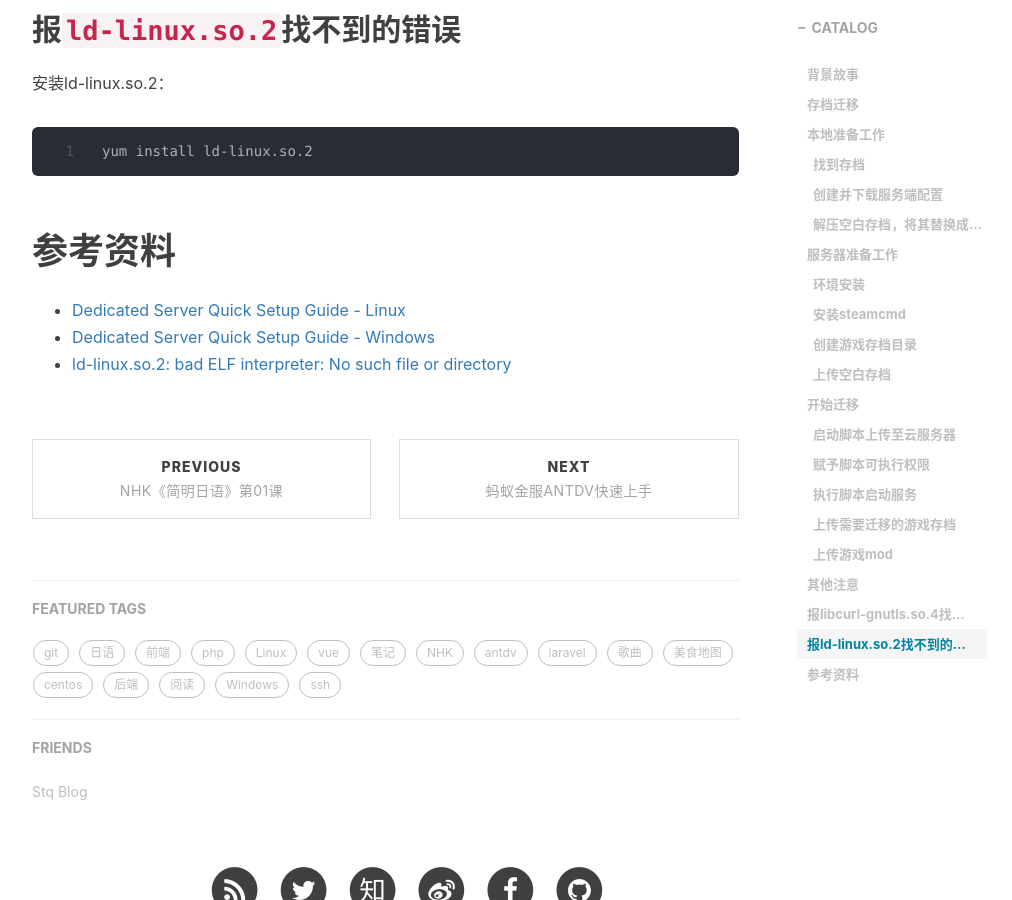
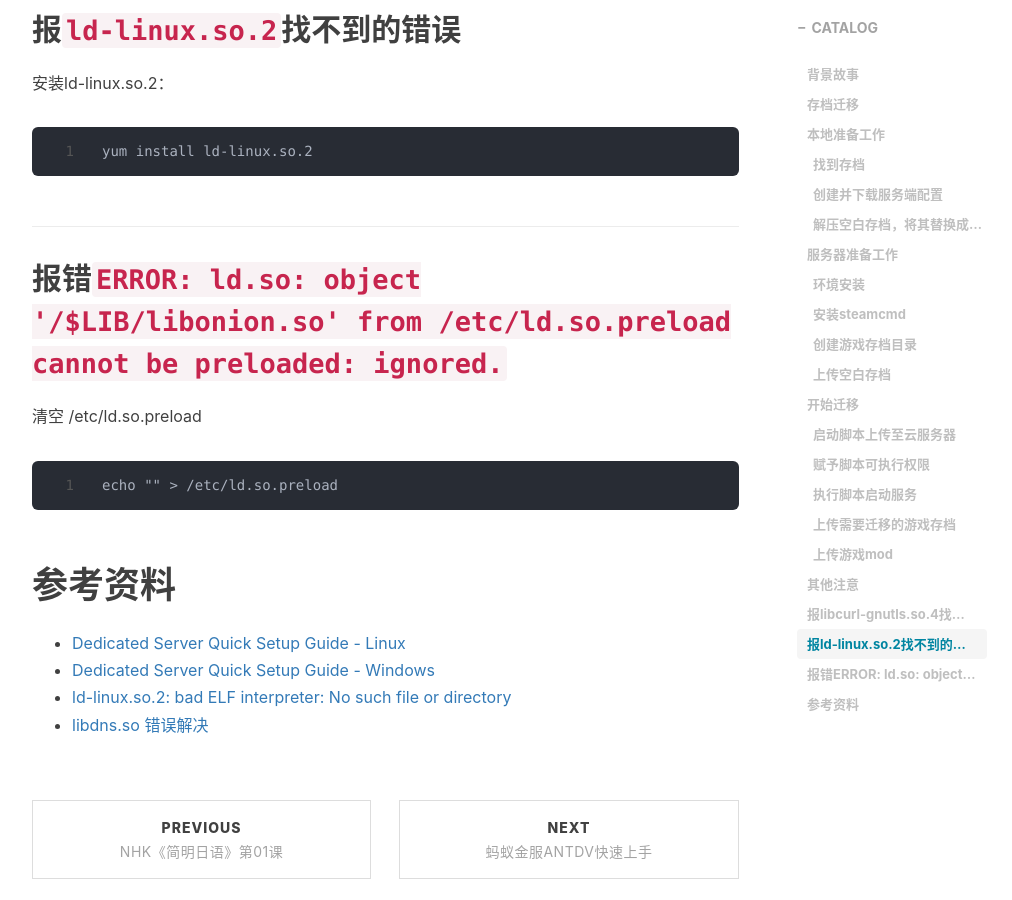
Before and after one commit to tongg112/tongg112.github.io, a Jekyll site: the page built from _posts/2021-07-04-dst-server.md, in a window 1280 px wide and 900 px high, scrolled down 6192 px. Shown: the whole window, without its empty margins (233-1245 px from the left). Built offline with Jekyll 4.4.1, drawn with Linux system fonts in a browser that asks for light colours; nearby versions of some CDN libraries; comment, search, counter and statistics services are not loaded.

Commit message:
dst-server: 更新错误解决办法

````diff
--- a/_posts/2021-07-04-dst-server.md
+++ b/_posts/2021-07-04-dst-server.md
@@ -168,9 +168,17 @@
 ```
 
 ## 报`ld-linux.so.2`找不到的错误
+
 安装ld-linux.so.2：
 ```
 yum install ld-linux.so.2
+```
+
+## 报错`ERROR: ld.so: object '/$LIB/libonion.so' from /etc/ld.so.preload cannot be preloaded: ignored.`
+
+清空 /etc/ld.so.preload
+```
+echo "" > /etc/ld.so.preload
 ```
 # 参考资料
 
@@ -178,3 +186,4 @@
 - [Dedicated Server Quick Setup Guide - Linux](https://forums.kleientertainment.com/forums/topic/64441-dedicated-server-quick-setup-guide-linux/  )
 - [Dedicated Server Quick Setup Guide - Windows](https://forums.kleientertainment.com/forums/topic/64212-dedicated-server-quick-setup-guide-windows/)
 - [ld-linux.so.2: bad ELF interpreter: No such file or directory](http://mahakala.lesc.uec.ac.jp/mahoodle/moodle/bug/lib_ld-linuxso2-bad-elf.php)
+- [libdns.so 错误解决](http://blog.nice123.plus/2018/10/19/object-usr-local-lib-libdns-so-from-etc-ld-so-preload-cannot-be-preloaded-ignored/)
````
